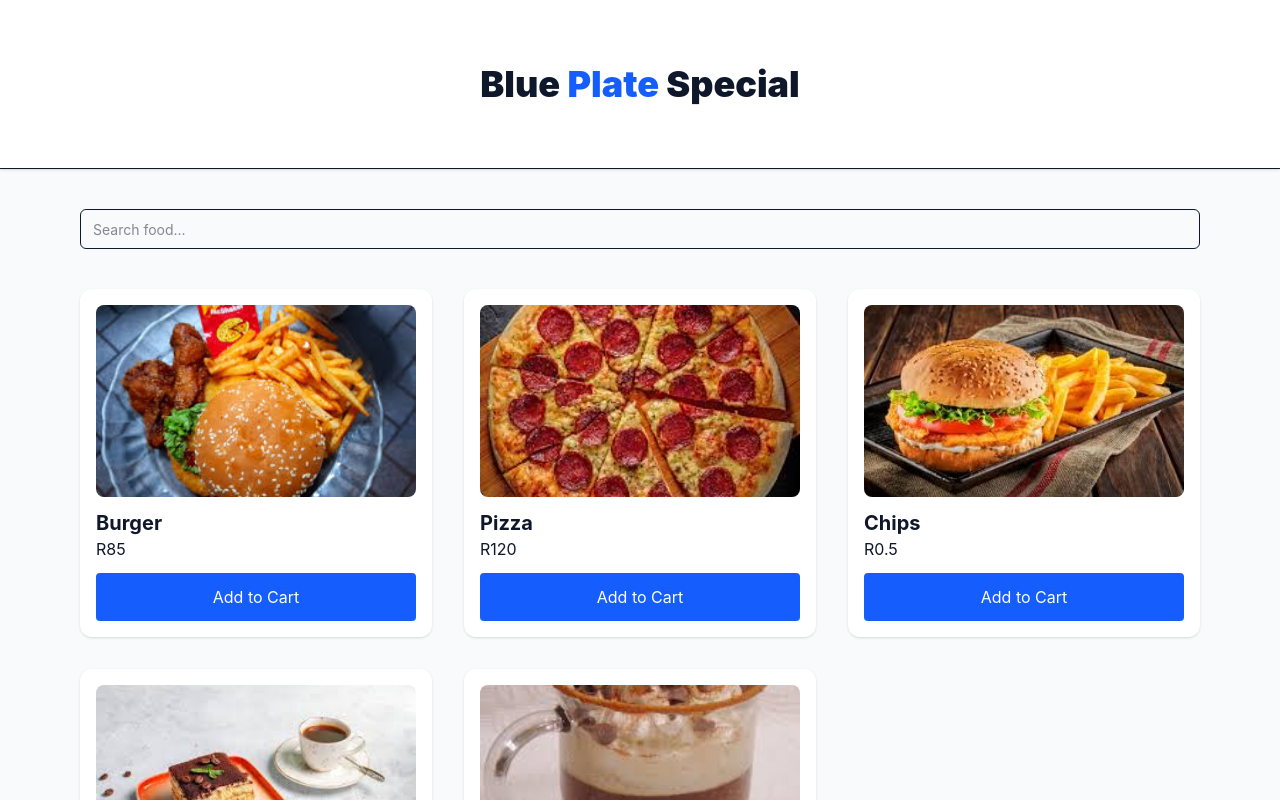
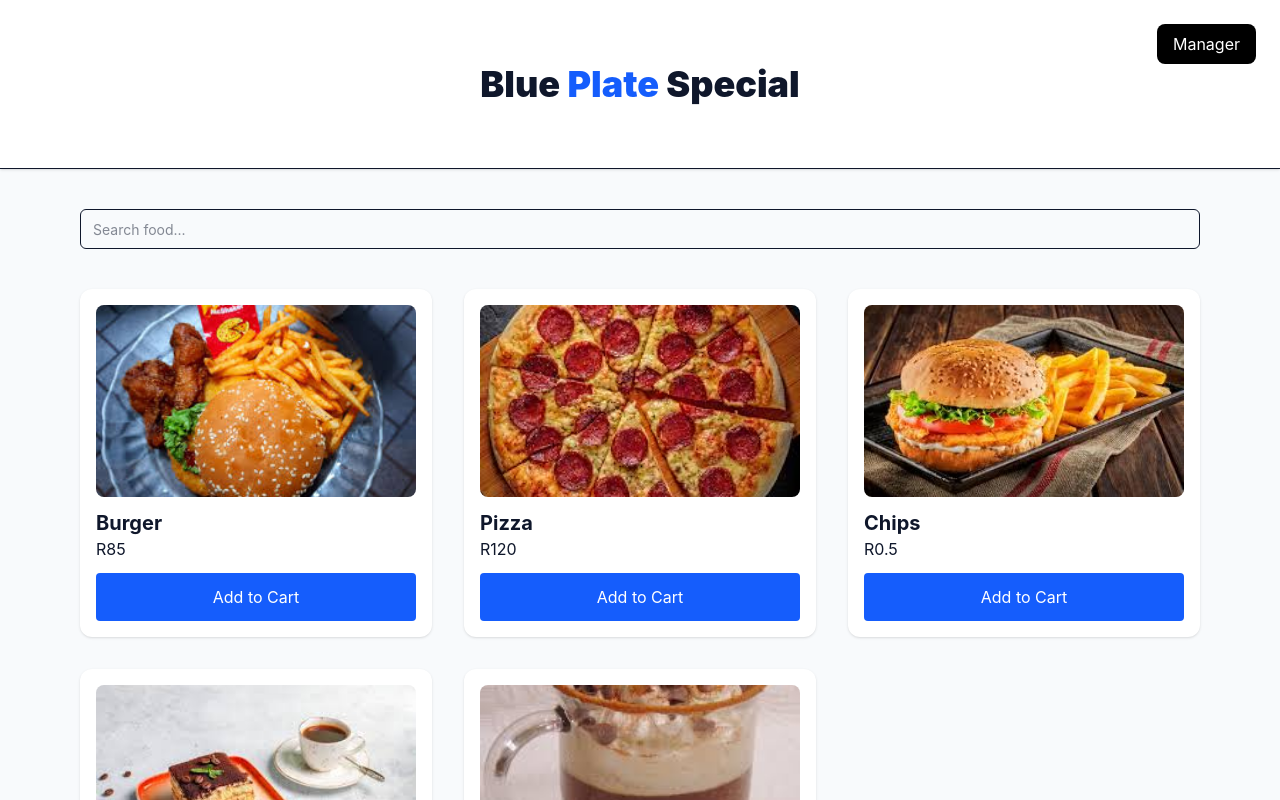
Before and after one commit to ndwandweayanda699-git/projectapp, a React (Vite) app: page / in a window 1280 px wide. Shown: the top 800 px of the page. Built offline with nearby package versions, Linux system fonts and the light colour scheme.

Commit message:
added manager navigation

```diff
--- a/src/app.tsx
+++ b/src/app.tsx
@@ -1,12 +1,15 @@
 import React, { useState } from 'react';
 import { MENU_ITEMS } from './lib/datasource';
 import Input from './components/ui/input';
+import { useNavigate } from "react-router-dom";
 
 // ==============================
 // 🟢 MAIN APP UI ONLY (NO ROUTER)
 // ==============================
 
 const App: React.FC = () => {
+
+  const navigate = useNavigate(); // 🔥 navigation hook
 
   const [search, setSearch] = useState("");
   const [cart, setCart] = useState<any[]>([]);
@@ -88,10 +91,19 @@ const App: React.FC = () => {
   return (
     <div className="min-h-screen bg-slate-50 font-sans text-slate-900">
 
-      <header className="py-16 px-4 text-center bg-white border-b shadow-sm mb-10">
+      {/* 🔥 HEADER WITH MANAGER BUTTON */}
+      <header className="py-16 px-4 text-center bg-white border-b shadow-sm mb-10 relative">
         <h1 className="text-4xl font-black">
           Blue <span className="text-blue-600">Plate</span> Special
         </h1>
+
+        {/* ✅ Manager Button */}
+        <button
+          onClick={() => navigate("/manager")}
+          className="absolute top-6 right-6 bg-black text-white px-4 py-2 rounded-lg hover:bg-gray-800"
+        >
+          Manager
+        </button>
       </header>
 
       <main className="max-w-6xl mx-auto px-4 pb-20">
```
Also changed, not shown: 5 other files (tests, documents, lock files or other folders).
